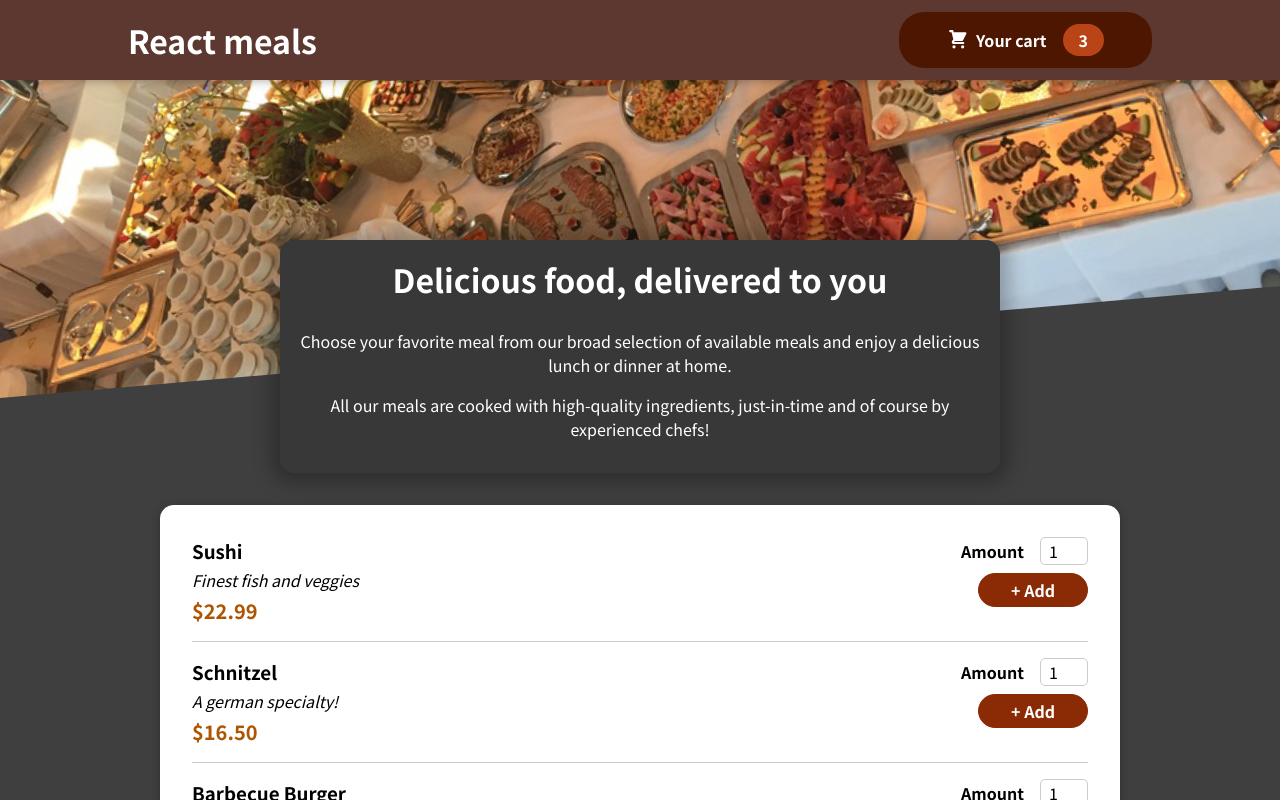
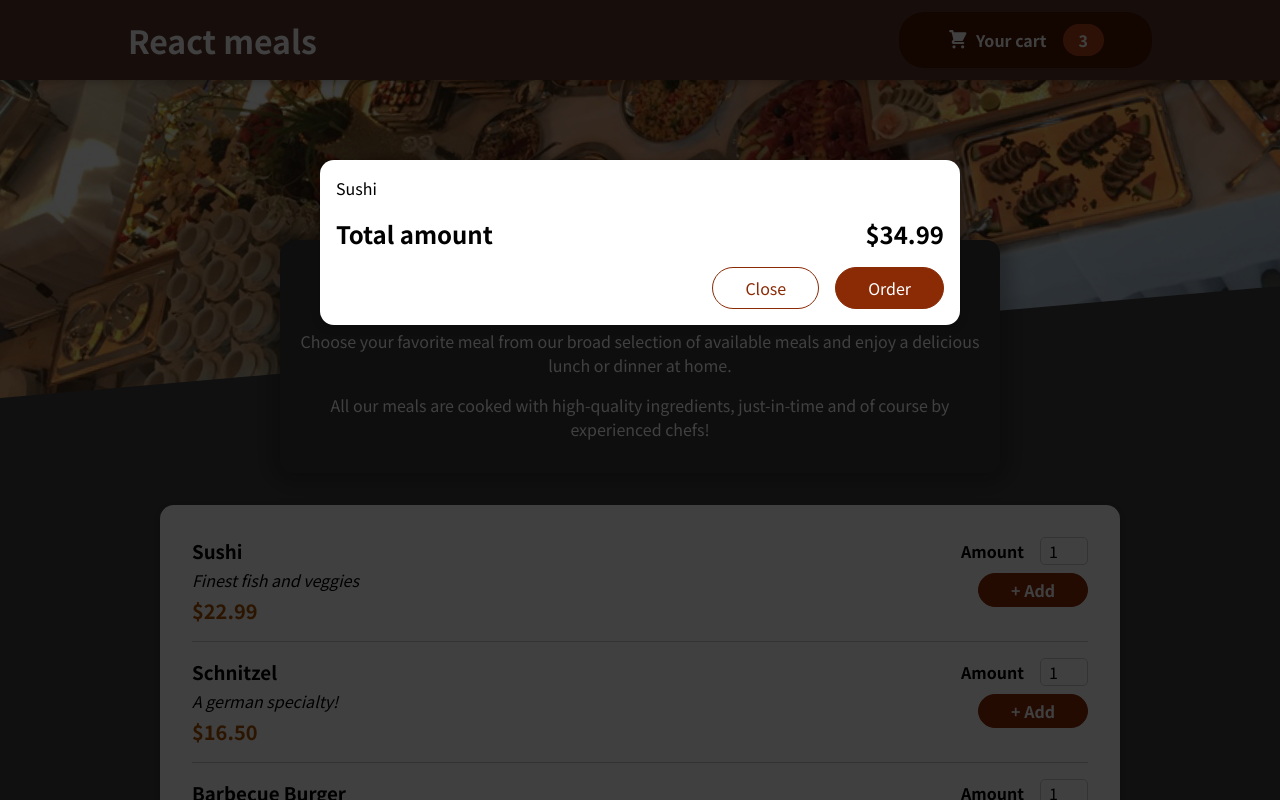
Before and after one commit to NeilaVait/react-meals-practice, a React (Create React App) app: page / in a window 1280 px wide. Shown: the top 800 px of the page. Built offline with nearby package versions, Linux system fonts and the light colour scheme.

Commit message:
Modal in Cart no portal

```diff
--- a/src/App.jsx
+++ b/src/App.jsx
@@ -1,11 +1,13 @@
 import './App.css';
 import Header from './components/Layout/Header';
 import Meals from './components/Meals/Meals';
+import Cart from './components/Cart/Cart';
 
 function App() {
   return (
     <div className="App">
       <Header />
+      <Cart />
       <main>
         <Meals />
       </main>
--- a/src/components/Cart/Cart.jsx
+++ b/src/components/Cart/Cart.jsx
@@ -1,17 +1,17 @@
 import classes from './Cart.module.css';
+import Modal from './../UI/Modal';
 
 const Cart = (props) => {
   const cartItems = (
     <ul className={classes['cart-items']}>
-      {' '}
       {[{ id: 'c1', name: 'Sushi', amount: 2, price: 12.99 }].map((item) => (
-        <li>{item.name}</li>
+        <li key={item.id}>{item.name}</li>
       ))}
     </ul>
   );
 
   return (
-    <div>
+    <Modal>
       {cartItems}
 
       <div className={classes.total}>
@@ -22,7 +22,7 @@
         <button className={classes['button--alt']}>Close</button>
         <button className={classes.button}>Order</button>
       </div>
-    </div>
+    </Modal>
   );
 };
 
--- /dev/null
+++ b/src/components/UI/Modal.jsx
@@ -0,0 +1,24 @@
+import classes from './Modal.module.css';
+
+const Backdrop = (props) => {
+  return <div className={classes.backdrop}></div>;
+};
+
+const ModalOverlay = (props) => {
+  return (
+    <div className={classes.modal}>
+      <div className={classes.content}>{props.children}</div>
+    </div>
+  );
+};
+
+const Modal = (props) => {
+  return (
+    <>
+      <Backdrop />
+      <ModalOverlay>{props.children}</ModalOverlay>
+    </>
+  );
+};
+
+export default Modal;
--- /dev/null
+++ b/src/components/UI/Modal.module.css
@@ -0,0 +1,40 @@
+.backdrop {
+  position: fixed;
+  top: 0;
+  left: 0;
+  width: 100%;
+  height: 100vh;
+  z-index: 20;
+  background-color: rgba(0, 0, 0, 0.75);
+}
+
+.modal {
+  position: fixed;
+  top: 20vh;
+  left: 5%;
+  width: 90%;
+  background-color: white;
+  padding: 1rem;
+  border-radius: 14px;
+  box-shadow: 0 2px 8px rgba(0, 0, 0, 0.25);
+  z-index: 30;
+  animation: slide-down 300ms ease-out forwards;
+}
+
+@media (min-width: 768px) {
+  .modal {
+    width: 40rem;
+    left: calc(50% - 20rem);
+  }
+}
+
+@keyframes slide-down {
+  from {
+    opacity: 0;
+    transform: translateY(-3rem);
+  }
+  to {
+    opacity: 1;
+    transform: translateY(0);
+  }
+}
```
